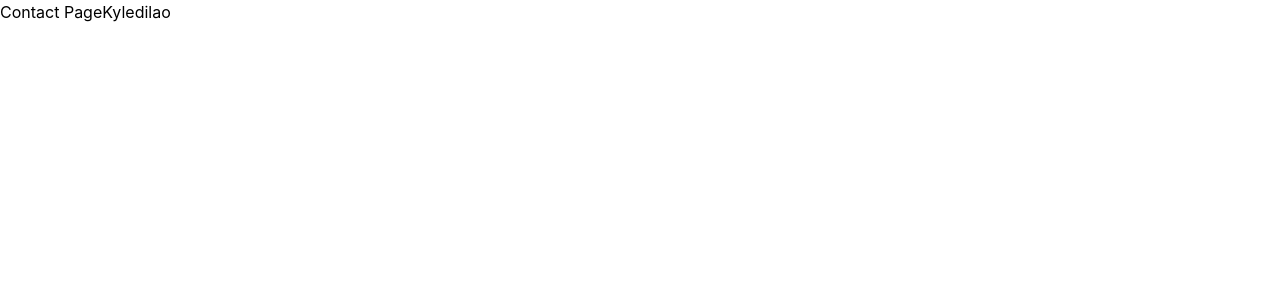
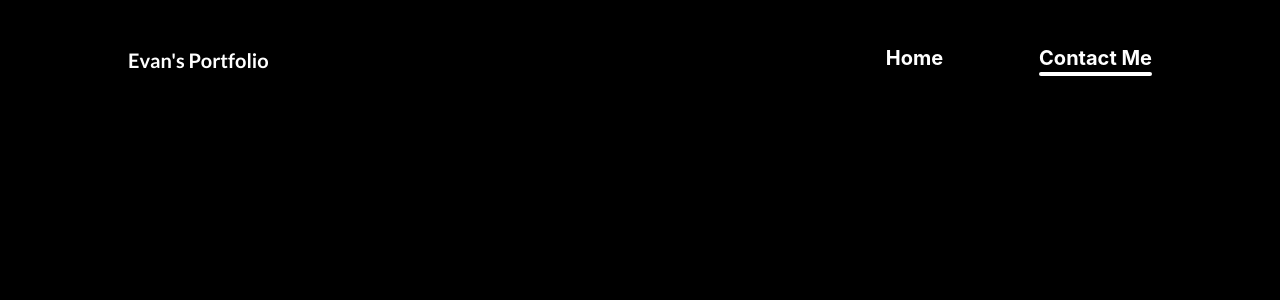
Before and after one commit to EvanCh08/portfolio, a React (Create React App) app: page /contact in a window 1280 px wide. Shown: the top 300 px of the page. Built offline with nearby package versions, Linux system fonts and the light colour scheme.

Commit message:
halo bandung

```diff
--- a/src/contact.js
+++ b/src/contact.js
@@ -1,8 +1,31 @@
 export default function Contact() {
     return (
-        <div>
-            <text>Contact Page</text>
-            <text>Kyledilao</text>
+        <div className="flex flex-col bg-black h-screen">
+      <div className="flex flex-row items-center w-full h-20 bg-black fixed">
+        <div className="flex flex-row justify-between items-center w-full h-16 m-32">
+          <div className="mt-10">
+            <span className="text-white font-bold text-xl font-lato">
+              Evan's Portfolio
+            </span>
+          </div>
+          <div className="space-x-24 font-bold flex flex-row mt-10">
+
+              <a href="/" className="text-white text-xl">
+                Home
+              </a>
+            <div className="flex flex-col">
+                <a href="/contact" className="text-white text-xl">
+                    Contact Me
+                </a>
+                <div className="bg-white rounded-xl h-1">
+
+                </div>
+            </div>
+
+          </div>
         </div>
+      </div>
+
+    </div>
     )
 }
--- a/src/main.js
+++ b/src/main.js
@@ -1,14 +1,14 @@
 export default function Main() {
   return (
-    <div className="flex flex-col bg-black h-screen">
-      <div className="flex flex-row items-center w-full h-20 bg-black/30 fixed">
-        <div className="flex flex-row justify-between items-center w-full h-16 m-32">
+    <div className="flex flex-col bg-black xsm:h-full xl:h-full">
+      <div className="flex flex-row items-center w-full h-20 bg-black/30 fixed ">
+        <div className="flex flex-row justify-between items-center w-full h-16 xl:m-32 m-5">
           <div className="mt-10">
             <span className="text-white font-bold text-xl font-lato">
               Evan's Portfolio
             </span>
           </div>
-          <div className="space-x-28 mt-10 font-bold">
+          <div className="xl:space-x-28 mt-10 font-bold space-x-5">
             <a href="/" className="text-white text-xl">
               Home
             </a>
@@ -18,12 +18,12 @@ export default function Main() {
           </div>
         </div>
       </div>
-      <div className="bg-black my-4">
-        <div className="flex flex-row my-32">
-          <div className=" bg-slate-500 w-[500px] h-[500px] mx-32 rounded-full">
-
+      <div className="bg-black xl:my-4 mt-[100px] m-5">
+        <div className="flex flex-col xl:flex-row xl:my-32 my-10">
+          <div className=" w-[350px] h-[350px] bg-slate-500 xl:w-[500px] xl:h-[500px] xl:mx-32 rounded-full self-center">
+            <text>halo</text>
           </div>
-          <div className="self-center text-white flex flex-col mx-12">
+          <div className="xsm:mt-10 xl:self-center text-white flex flex-col xl:mx-12">
             <text className="text-white text-2xl font-bold">Hello, I am</text>
             <text className="text-5xl font-bold ">Evan Darren Christanto</text>
             <text className="font-bold text-2xl">A Frontend Developer Studying at NUS</text>
@@ -32,11 +32,12 @@ export default function Main() {
           </div>
         </div>
       </div>
-      <div className="bg-white rounded-xl w-50 mx-32 h-1 ">
+      <div className="bg-white rounded-xl xl:w-50 xl:mx-32 h-1 xsm: m-5">
 
       </div>
-      <div className="mx-32 my-auto">
+      <div className="xl:mx-32 my-auto xl:m-0 xsm: m-5 flex flex-col">
         <text className="text-white font-bold text-2xl font-lato">About me</text>
+        <text className="text-white">halo</text>
 
       </div>
     </div>
--- a/tailwind.config.js
+++ b/tailwind.config.js
@@ -5,6 +5,9 @@ module.exports = {
   ],
   theme: {
     extend: {
+      screens: {
+        xsm: "380px"
+      },
       fontFamily: {
         lato: ['Lato'],
         roboto: ['Roboto+Slab']
```
